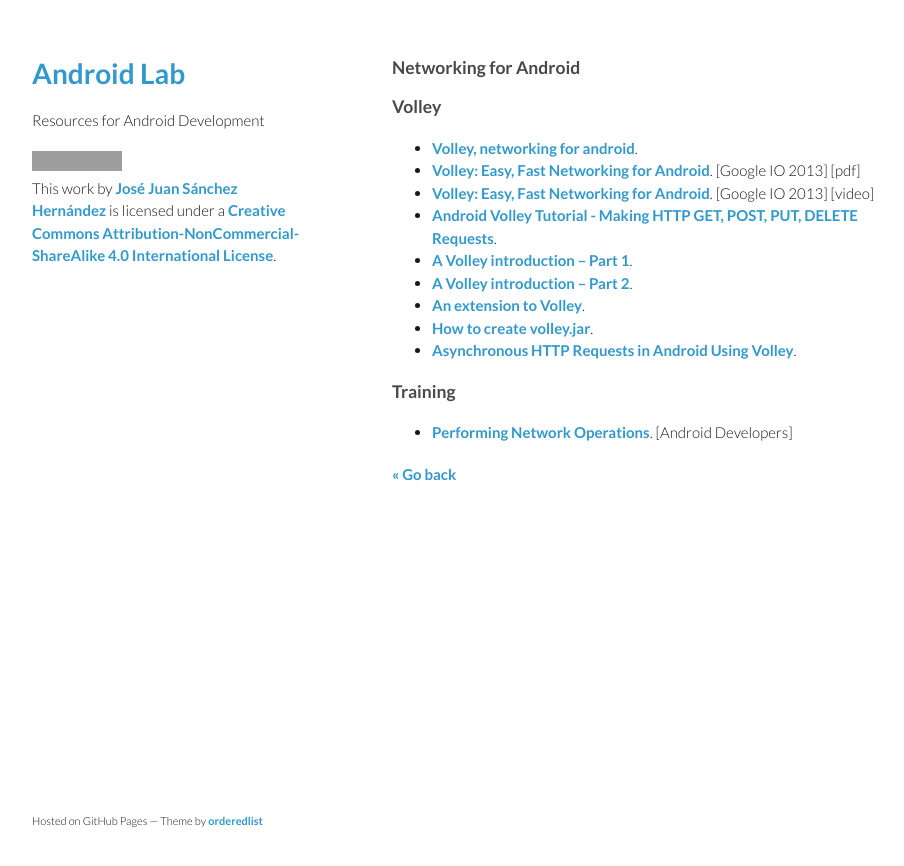
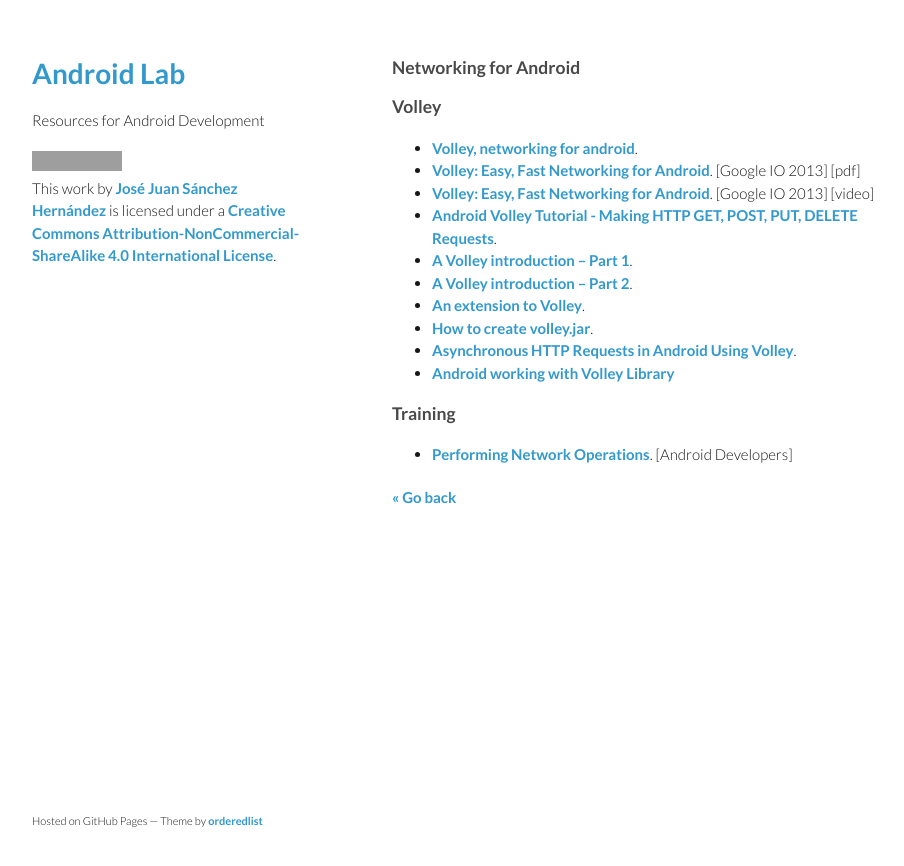
Before and after one commit to josejuansanchez/josejuansanchez.github.io, a Jekyll site: the page built from androidlab/networking.md, in a window 1280 px wide. Shown: the top 866 px of the page, without its empty margins (178-1082 px from the left). Built offline with Jekyll 4.4.1, drawn with Linux system fonts in a browser that asks for light colours; grey boxes are pictures that could not be loaded.

Commit message:
Update networking.md

```diff
--- a/androidlab/networking.md
+++ b/androidlab/networking.md
@@ -14,6 +14,7 @@
   * [An extension to Volley](http://njzk2.wordpress.com/2013/06/17/an-extension-to-volley/).
   * [How to create volley.jar](http://stackoverflow.com/a/16721116/2090682).
   * [Asynchronous HTTP Requests in Android Using Volley](http://arnab.ch/blog/2013/08/asynchronous-http-requests-in-android-using-volley/).
+  * [Android working with Volley Library](http://www.androidhive.info/2014/05/android-working-with-volley-library-1/)
 
 ### Training
   * [Performing Network Operations](http://developer.android.com/training/basics/network-ops/index.html). [Android Developers]
```
